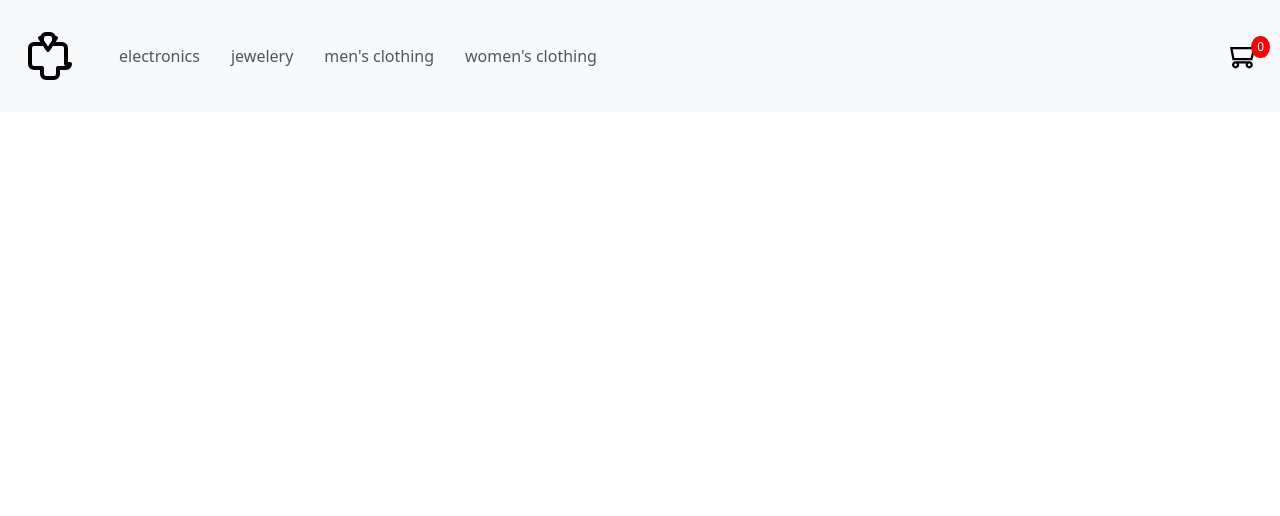
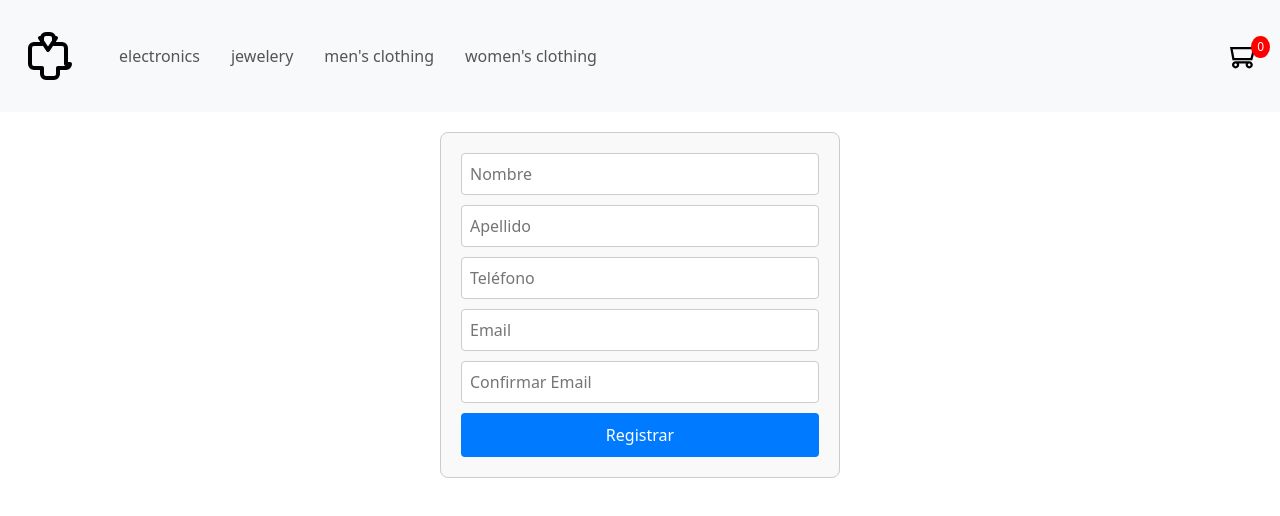
Before and after one commit to gmaldo/react-comision-57760, a React (Vite) app: page /checkout in a window 1280 px wide. Shown: the top 516 px of the page. Built offline with nearby package versions, Linux system fonts and the light colour scheme.

Commit message:
first checkout implemetation TODO

```diff
--- /dev/null
+++ b/src/components/Checkout/Checkout.css
@@ -0,0 +1,43 @@
+/* Estilos generales para el formulario */
+form {
+    display: flex;
+    flex-direction: column;
+    max-width: 400px;
+    margin: 20px auto;
+    padding: 20px;
+    border: 1px solid #ccc;
+    border-radius: 8px;
+    background-color: #f9f9f9;
+}
+
+/* Estilos para los inputs */
+input[type="text"],
+input[type="email"] {
+    padding: 8px;
+    margin-bottom: 10px;
+    border: 1px solid #ccc;
+    border-radius: 4px;
+}
+
+/* Estilos para los mensajes de error */
+p {
+    color: red;
+    font-size: 0.8rem;
+    margin-top: -5px;
+    margin-bottom: 10px;
+}
+
+/* Estilos para el botón de enviar */
+button {
+    padding: 10px;
+    color: white;
+    background-color: #007bff;
+    border: none;
+    border-radius: 4px;
+    cursor: pointer;
+    transition: background-color 0.3s ease;
+}
+
+button:hover {
+    background-color: #0056b3;
+}
--- /dev/null
+++ b/src/components/Checkout/Checkout.jsx
@@ -0,0 +1,93 @@
+import React, { useState } from 'react';
+import './Checkout.css'; // Asegúrate de que la ruta es correcta
+
+function Checkout() {
+    const [formData, setFormData] = useState({
+        firstName: '',
+        lastName: '',
+        phone: '',
+        email: '',
+        confirmEmail: ''
+    });
+    const [errors, setErrors] = useState({});
+
+    const validateEmail = (email) => {
+        //regex q valida mail
+        const re = /^(([^<>()\[\]\\.,;:\s@"]+(\.[^<>()\[\]\\.,;:\s@"]+)*)|(".+"))@((\[[0-9]{1,3}\.[0-9]{1,3}\.[0-9]{1,3}\.[0-9]{1,3}])|(([a-zA-Z\-0-9]+\.)+[a-zA-Z]{2,}))$/;
+        return re.test(String(email).toLowerCase());
+    };
+
+    const handleInputChange = (e) => {
+        const { name, value } = e.target;
+        setFormData(prev => ({ ...prev, [name]: value }));
+    };
+
+    const handleSubmit = (e) => {
+        e.preventDefault();
+        let validationErrors = {};
+
+        // Validar emails
+        if (!validateEmail(formData.email)) {
+            validationErrors.email = 'El email no es válido';
+        }
+        if (formData.email !== formData.confirmEmail) {
+            validationErrors.confirmEmail = 'Los emails no coinciden';
+        }
+
+        setErrors(validationErrors);
+
+        if (Object.keys(validationErrors).length === 0) {
+            saveToDatabase(formData);
+        }
+    };
+
+    return (
+        <form onSubmit={handleSubmit}>
+            <input
+                type="text"
+                name="firstName"
+                value={formData.firstName}
+                onChange={handleInputChange}
+                placeholder="Nombre"
+            />
+            <input
+                type="text"
+                name="lastName"
+                value={formData.lastName}
+                onChange={handleInputChange}
+                placeholder="Apellido"
+            />
+            <input
+                type="text"
+                name="phone"
+                value={formData.phone}
+                onChange={handleInputChange}
+                placeholder="Teléfono"
+            />
+            <input
+                type="email"
+                name="email"
+                value={formData.email}
+                onChange={handleInputChange}
+                placeholder="Email"
+            />
+            {errors.email && <p>{errors.email}</p>}
+            <input
+                type="email"
+                name="confirmEmail"
+                value={formData.confirmEmail}
+                onChange={handleInputChange}
+                placeholder="Confirmar Email"
+            />
+            {errors.confirmEmail && <p>{errors.confirmEmail}</p>}
+            <button type="submit">Registrar</button>
+        </form>
+    );
+}
+
+// Guardar los datos en la base de datos
+function saveToDatabase(data) {
+    console.log("Datos enviados a la base de datos:", data);
+}
+
+export default Checkout;
--- a/src/router/AppRouter.jsx
+++ b/src/router/AppRouter.jsx
@@ -4,6 +4,7 @@ import NavBar from '../components/Navbar/NavBar'
 import ItemListContainer from '../components/ItemListContainer/ItemListContainer'
 import ItemDetailContainer from '../components/ItemDetailContainer/ItemDetailContainer'
 import CartItemContainer from '../components/CartItemContainer/CartItemContainer'
+import Checkout from '../components/Checkout/Checkout'
 
 const AppRouter = () => {
     const message = "Este eshop te hace feliz, Bienvenido"
@@ -15,6 +16,7 @@ const AppRouter = () => {
                     <Route path="/category/:categoryid" element={<ItemListContainer/>}/>
                     <Route path="/item/:id" element={<ItemDetailContainer/>}/>
                     <Route path="/cart" element={<CartItemContainer/>}/>
+                    <Route path="/checkout" element={<Checkout/>}/>
                 </Routes>
         </BrowserRouter>
     )
```
